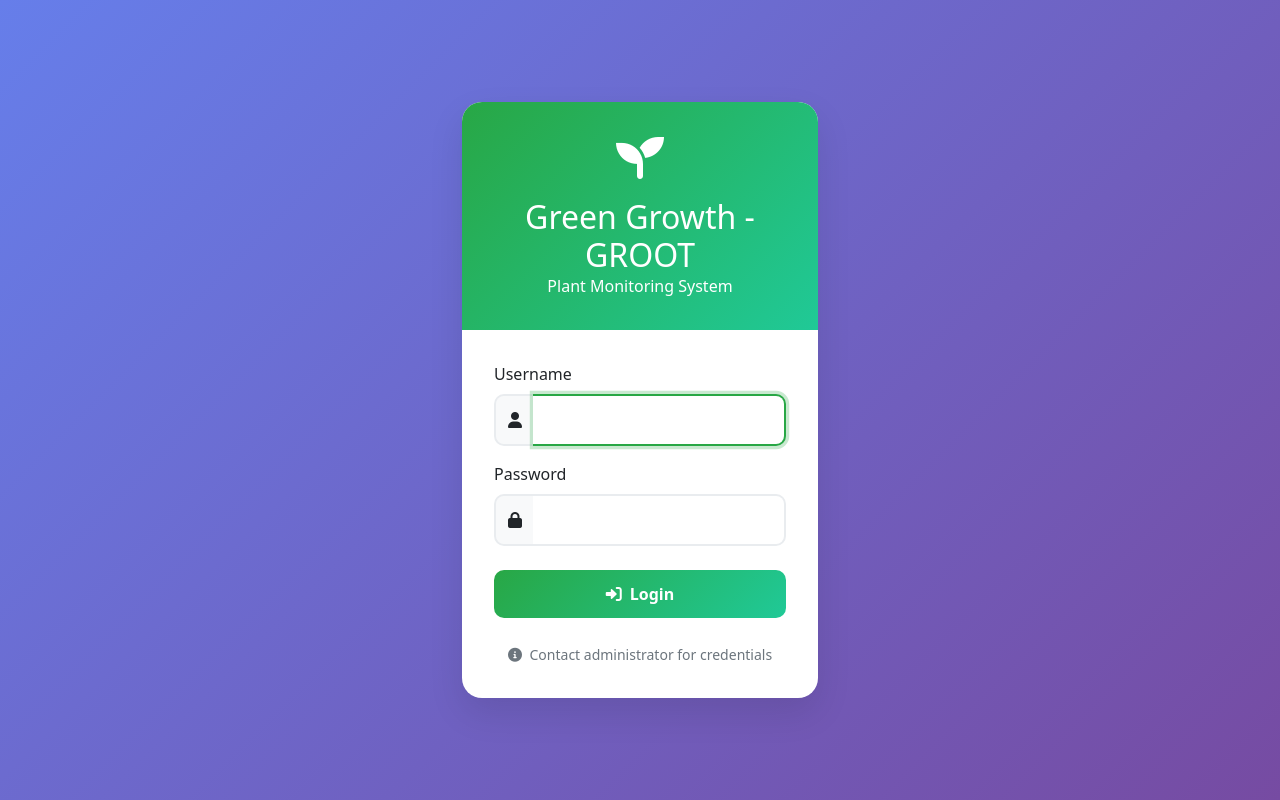
After one commit to andrei-crisu/GreenGrowth_GROOT, a Flask app: page /login in a window 1280 px wide. The commit adds this page. Run offline with Flask 3, Linux system fonts and the light colour scheme.

Commit message:
add login screen

```diff
--- a/WebUI/firebase-flask-app/app/__init__.py
+++ b/WebUI/firebase-flask-app/app/__init__.py
@@ -1,11 +1,15 @@
-from flask import Flask
+from flask import Flask, session
 from app.firebase_client import init_firebase
 from app.routes.web import web_bp
 from app.routes.api import api_bp
+import os
 
 def create_app():
     """Create and configure the Flask application."""
     app = Flask(__name__)
+
+    # Set secret key for sessions
+    app.secret_key = os.getenv('SECRET_KEY', 'your-secret-key-change-in-production')
 
     # Initialize Firebase
     init_firebase()
--- a/WebUI/firebase-flask-app/app/routes/web.py
+++ b/WebUI/firebase-flask-app/app/routes/web.py
@@ -1,9 +1,77 @@
-from flask import Blueprint, render_template, request, flash, redirect, url_for
+from flask import Blueprint, render_template, request, flash, redirect, url_for, session
 from app.firebase_client import get_db
+from functools import wraps
+import os
+import json
 
 web_bp = Blueprint('web', __name__)
 
+def load_users():
+    """Load users from environment variables or config file."""
+    # Try to load from environment variable first
+    users_json = os.getenv('USERS_JSON')
+    if users_json:
+        try:
+            return json.loads(users_json)
+        except json.JSONDecodeError:
+            pass
+
+    # Fallback to individual environment variables
+    users = {}
+    admin_user = os.getenv('ADMIN_USER', 'admin')
+    admin_pass = os.getenv('ADMIN_PASS', 'admin')
+    users[admin_user] = admin_pass
+
+    groot_user = os.getenv('GROOT_USER', 'groot')
+    groot_pass = os.getenv('GROOT_PASS', 'groot123')
+    users[groot_user] = groot_pass
+
+    # Add additional users if specified
+    for i in range(1, 6):  # Support up to 5 additional users
+        user_key = f'USER{i}_NAME'
+        pass_key = f'USER{i}_PASS'
+        if os.getenv(user_key) and os.getenv(pass_key):
+            users[os.getenv(user_key)] = os.getenv(pass_key)
+
+    return users
+
+USERS = load_users()
+
+def login_required(f):
+    """Decorator to require login for protected routes."""
+    @wraps(f)
+    def decorated_function(*args, **kwargs):
+        if 'logged_in' not in session:
+            return redirect(url_for('web.login'))
+        return f(*args, **kwargs)
+    return decorated_function
+
+@web_bp.route('/login', methods=['GET', 'POST'])
+def login():
+    """Handle user login."""
+    if request.method == 'POST':
+        username = request.form.get('username')
+        password = request.form.get('password')
+
+        if username in USERS and USERS[username] == password:
+            session['logged_in'] = True
+            session['username'] = username
+            flash('Login successful!', 'success')
+            return redirect(url_for('web.index'))
+        else:
+            flash('Invalid username or password!', 'error')
+
+    return render_template('login.html')
+
+@web_bp.route('/logout')
+def logout():
+    """Handle user logout."""
+    session.clear()
+    flash('You have been logged out successfully!', 'info')
+    return redirect(url_for('web.login'))
+
 @web_bp.route('/')
+@login_required
 def index():
     """Render the main dashboard page."""
     try:
@@ -13,7 +81,7 @@ def index():
             'humidity': 65.2,
             'luminosity': 850,
             'pump_status': 'ON',
-            'last_updated': '2024-01-15 14:30:25'
+            'last_updated': '2025-01-15 14:30:25'
         }
 
         return render_template('index.html', sensor_data=sensor_data)
@@ -30,26 +98,31 @@ def index():
         return render_template('index.html', sensor_data=default_data)
 
 @web_bp.route('/about')
+@login_required
 def about():
     """Render the about page."""
     return render_template('about.html')
 
 @web_bp.route('/charts/temperature')
+@login_required
 def temperature_chart():
     """Render the temperature chart page."""
     return render_template('charts/temperature.html')
 
 @web_bp.route('/charts/humidity')
+@login_required
 def humidity_chart():
     """Render the humidity chart page."""
     return render_template('charts/humidity.html')
 
 @web_bp.route('/charts/luminosity')
+@login_required
 def luminosity_chart():
     """Render the luminosity chart page."""
     return render_template('charts/luminosity.html')
 
 @web_bp.route('/charts/pump')
+@login_required
 def pump_chart():
     """Render the pump status chart page."""
     return render_template('charts/pump.html')
--- /dev/null
+++ b/WebUI/firebase-flask-app/app/templates/login.html
@@ -0,0 +1,150 @@
+<!DOCTYPE html>
+<html lang="en">
+<head>
+    <meta charset="UTF-8">
+    <meta name="viewport" content="width=device-width, initial-scale=1.0">
+    <title>Login - Green Growth - GROOT</title>
+
+    <!-- Bootstrap CSS -->
+    <link href="https://cdn.jsdelivr.net/npm/bootstrap@5.1.3/dist/css/bootstrap.min.css" rel="stylesheet">
+    <!-- Font Awesome Icons -->
+    <link rel="stylesheet" href="https://cdnjs.cloudflare.com/ajax/libs/font-awesome/6.0.0/css/all.min.css">
+
+    <style>
+        body {
+            background: linear-gradient(135deg, #667eea 0%, #764ba2 100%);
+            min-height: 100vh;
+            display: flex;
+            align-items: center;
+            justify-content: center;
+        }
+
+        .login-container {
+            background: white;
+            border-radius: 20px;
+            box-shadow: 0 15px 35px rgba(0, 0, 0, 0.1);
+            overflow: hidden;
+            max-width: 400px;
+            width: 100%;
+        }
+
+        .login-header {
+            background: linear-gradient(135deg, #28a745, #20c997);
+            color: white;
+            padding: 2rem;
+            text-align: center;
+        }
+
+        .login-body {
+            padding: 2rem;
+        }
+
+        .form-control {
+            border-radius: 10px;
+            border: 2px solid #e9ecef;
+            padding: 12px 15px;
+            transition: all 0.3s ease;
+        }
+
+        .form-control:focus {
+            border-color: #28a745;
+            box-shadow: 0 0 0 0.2rem rgba(40, 167, 69, 0.25);
+        }
+
+        .btn-login {
+            background: linear-gradient(135deg, #28a745, #20c997);
+            border: none;
+            border-radius: 10px;
+            padding: 12px;
+            font-weight: 600;
+            transition: all 0.3s ease;
+        }
+
+        .btn-login:hover {
+            transform: translateY(-2px);
+            box-shadow: 0 5px 15px rgba(40, 167, 69, 0.4);
+        }
+
+        .input-group-text {
+            background: #f8f9fa;
+            border: 2px solid #e9ecef;
+            border-right: none;
+            border-radius: 10px 0 0 10px;
+        }
+
+        .input-group .form-control {
+            border-left: none;
+            border-radius: 0 10px 10px 0;
+        }
+
+        .alert {
+            border-radius: 10px;
+            border: none;
+        }
+    </style>
+</head>
+<body>
+    <div class="container">
+        <div class="row justify-content-center">
+            <div class="col-md-6 col-lg-4">
+                <div class="login-container">
+                    <div class="login-header">
+                        <i class="fas fa-seedling fa-3x mb-3"></i>
+                        <h2 class="mb-0">Green Growth - GROOT</h2>
+                        <p class="mb-0">Plant Monitoring System</p>
+                    </div>
+
+                    <div class="login-body">
+                        {% with messages = get_flashed_messages(with_categories=true) %}
+                            {% if messages %}
+                                {% for category, message in messages %}
+                                    <div class="alert alert-{{ 'danger' if category == 'error' else category }} alert-dismissible fade show" role="alert">
+                                        {{ message }}
+                                        <button type="button" class="btn-close" data-bs-dismiss="alert"></button>
+                                    </div>
+                                {% endfor %}
+                            {% endif %}
+                        {% endwith %}
+
+                        <form method="POST" action="{{ url_for('web.login') }}">
+                            <div class="mb-3">
+                                <label for="username" class="form-label">Username</label>
+                                <div class="input-group">
+                                    <span class="input-group-text">
+                                        <i class="fas fa-user"></i>
+                                    </span>
+                                    <input type="text" class="form-control" id="username" name="username" required autofocus>
+                                </div>
+                            </div>
+
+                            <div class="mb-4">
+                                <label for="password" class="form-label">Password</label>
+                                <div class="input-group">
+                                    <span class="input-group-text">
+                                        <i class="fas fa-lock"></i>
+                                    </span>
+                                    <input type="password" class="form-control" id="password" name="password" required>
+                                </div>
+                            </div>
+
+                            <button type="submit" class="btn btn-login btn-primary w-100">
+                                <i class="fas fa-sign-in-alt me-2"></i>Login
+                            </button>
+                        </form>
+
+                        <div class="text-center mt-4">
+                            <small class="text-muted">
+                                <i class="fas fa-info-circle me-1"></i>
+                                Contact administrator for credentials
+                            </small>
+                        </div>
+                    </div>
+                </div>
+            </div>
+        </div>
+    </div>
+
+    <!-- Bootstrap JS -->
+    <script src="https://cdn.jsdelivr.net/npm/bootstrap@5.1.3/dist/js/bootstrap.bundle.min.js"></script>
+</body>
+</html>
--- a/WebUI/firebase-flask-app/run.py
+++ b/WebUI/firebase-flask-app/run.py
@@ -14,11 +14,12 @@ if __name__ == '__main__':
     # Get configuration from environment variables
     debug = os.getenv('FLASK_DEBUG', 'True').lower() == 'true'
     port = int(os.getenv('PORT', 5000))
-    host = os.getenv('HOST', '127.0.0.1')
+    host = os.getenv('HOST', '0.0.0.0')  # Changed to 0.0.0.0 for network access
 
-    print(f"Starting Firebase Flask App...")
+    print(f"Starting Green Growth - GROOT...")
     print(f"Environment: {'Development' if debug else 'Production'}")
-    print(f"Server: http://{host}:{port}")
+    print(f"Local access: http://127.0.0.1:{port}")
+    print(f"Network access: http://[YOUR_IP]:{port}")
     print(f"Debug mode: {'ON' if debug else 'OFF'}")
 
     # Run the development server
```
Also changed, not shown: WebUI/firebase-flask-app/CONFIG.md (added, +122 -0 lines), WebUI/firebase-flask-app/app/templates/base.html (+6 -1 lines), README.md, 2 other files.
